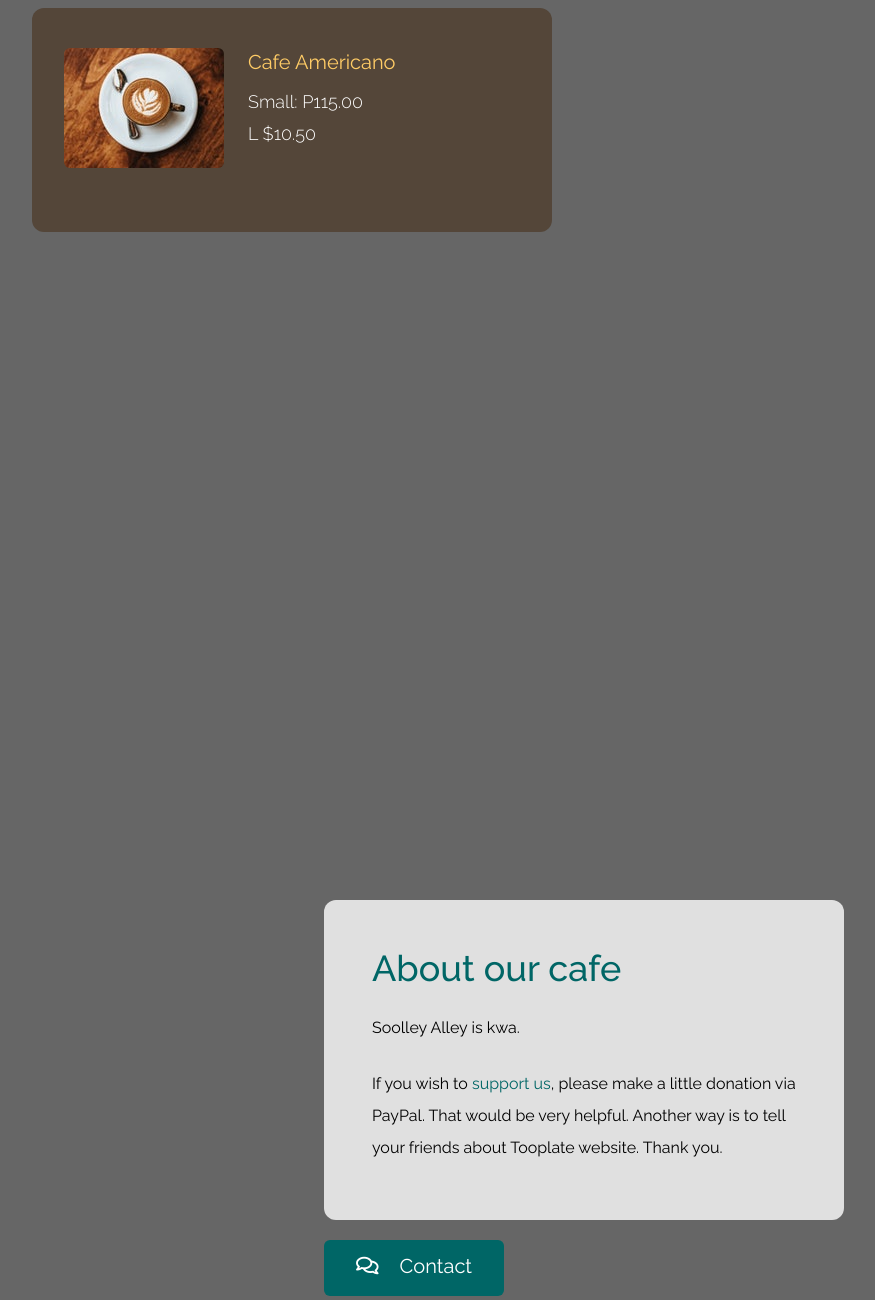
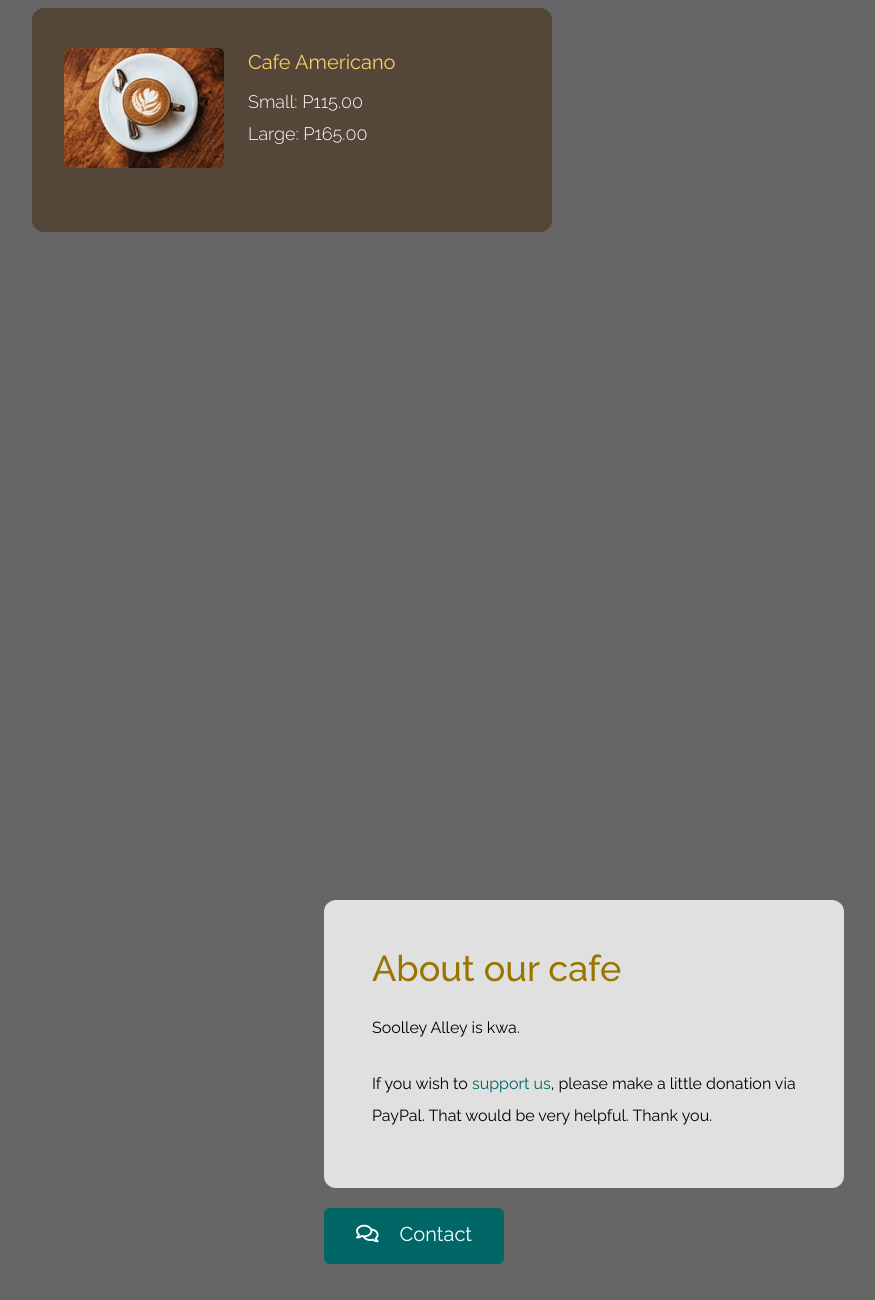
Before and after one commit to woodydapogi/woodydapogi.github.io, a plain HTML site: page index.html in a window 1280 px wide. Shown: the part 1420-2720 px from the top of the page, without its empty margins (348-1223 px from the left). Drawn offline with nearby package versions, Linux system fonts and the light colour scheme.

Commit message:
Commit for index

```diff
--- a/index.html
+++ b/index.html
@@ -69,7 +69,7 @@ https://www.tooplate.com/view/2126-antique-cafe
                         <div class="ml-3 sm:ml-6">
                             <h3 class="text-lg sm:text-xl mb-2 sm:mb-3 tm-text-yellow">Cafe Americano</h3>
                             <div class="text-white text-md sm:text-lg font-light mb-1">Small: P115.00</div>
-                            <div class="text-white text-md sm:text-lg font-light">L $10.50</div>
+                            <div class="text-white text-md sm:text-lg font-light">Large: P165.00</div>
                         </div>
                     </div>
                 </div>
@@ -80,13 +80,13 @@ https://www.tooplate.com/view/2126-antique-cafe
         <div class="container mx-auto tm-container py-24 sm:py-48">
             <div class="tm-item-container sm:ml-auto sm:mr-12 mx-auto sm:px-0 px-4">
                 <div class="bg-white bg-opacity-80 p-12 pb-14 rounded-xl mb-5">
-                    <h2 class="mb-6 tm-text-green text-4xl font-medium">About our cafe</h2>
+                    <h2 class="mb-6 tm-text-green text-4xl font-medium" style="color: rgb(153, 117, 0)">About our cafe</h2>
                     <p class="mb-6 text-base leading-8">
                         Soolley Alley is kwa.
                   </p>
                     <p class="text-base leading-8">
                         If you wish to <a rel="nofollow" href="https://www.tooplate.com/contact" target="_parent">support us</a>, please make a little donation via PayPal. That would be
-                    very helpful. Another way is to tell your friends about Tooplate website. Thank you. </p>
+                    very helpful. Thank you. </p>
                 </div>
                 <a href="#contact" class="inline-block tm-bg-green transition text-white text-xl pt-3 pb-4 px-8 rounded-md">
                     <i class="far fa-comments mr-4"></i>
```
